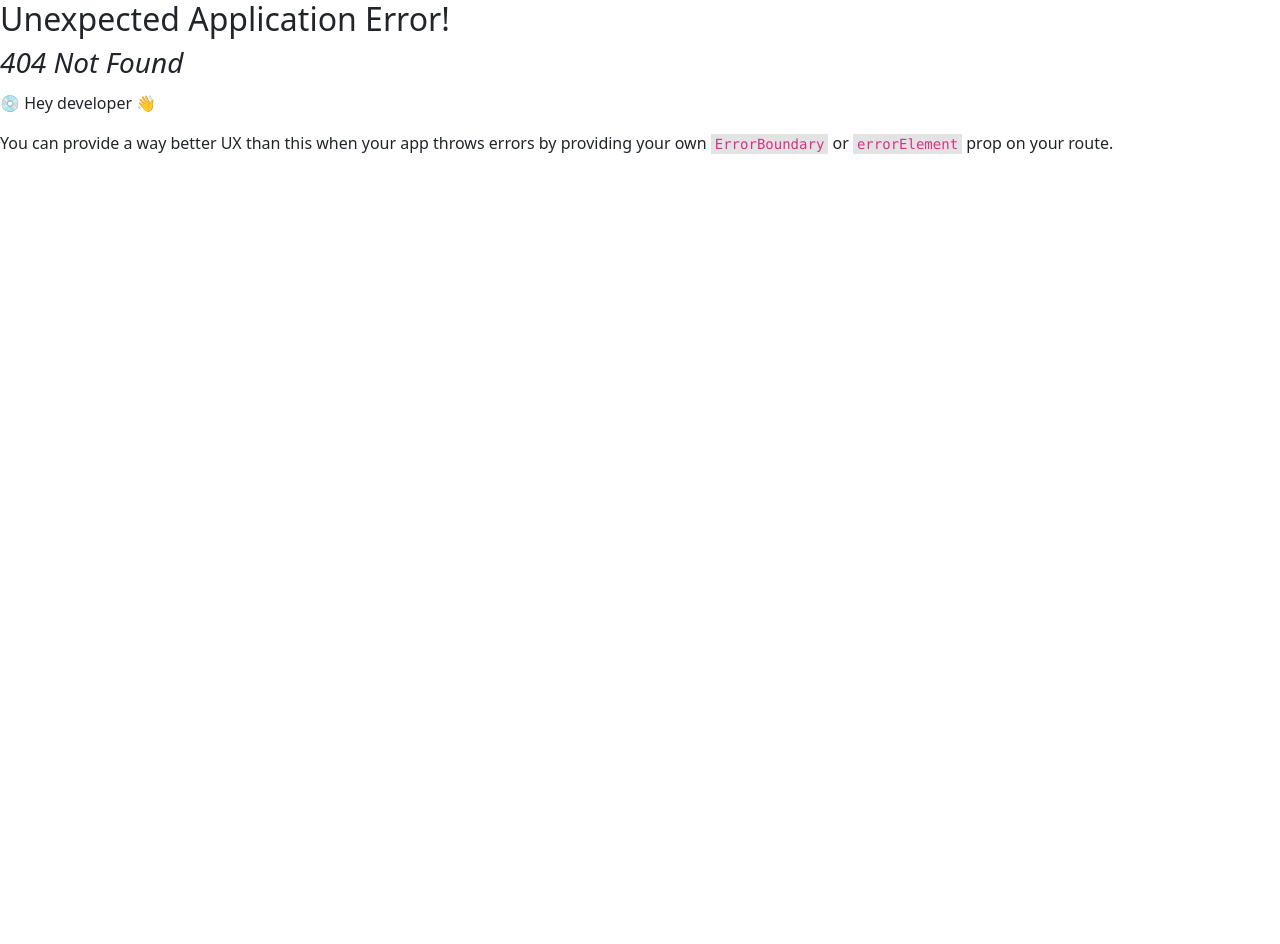
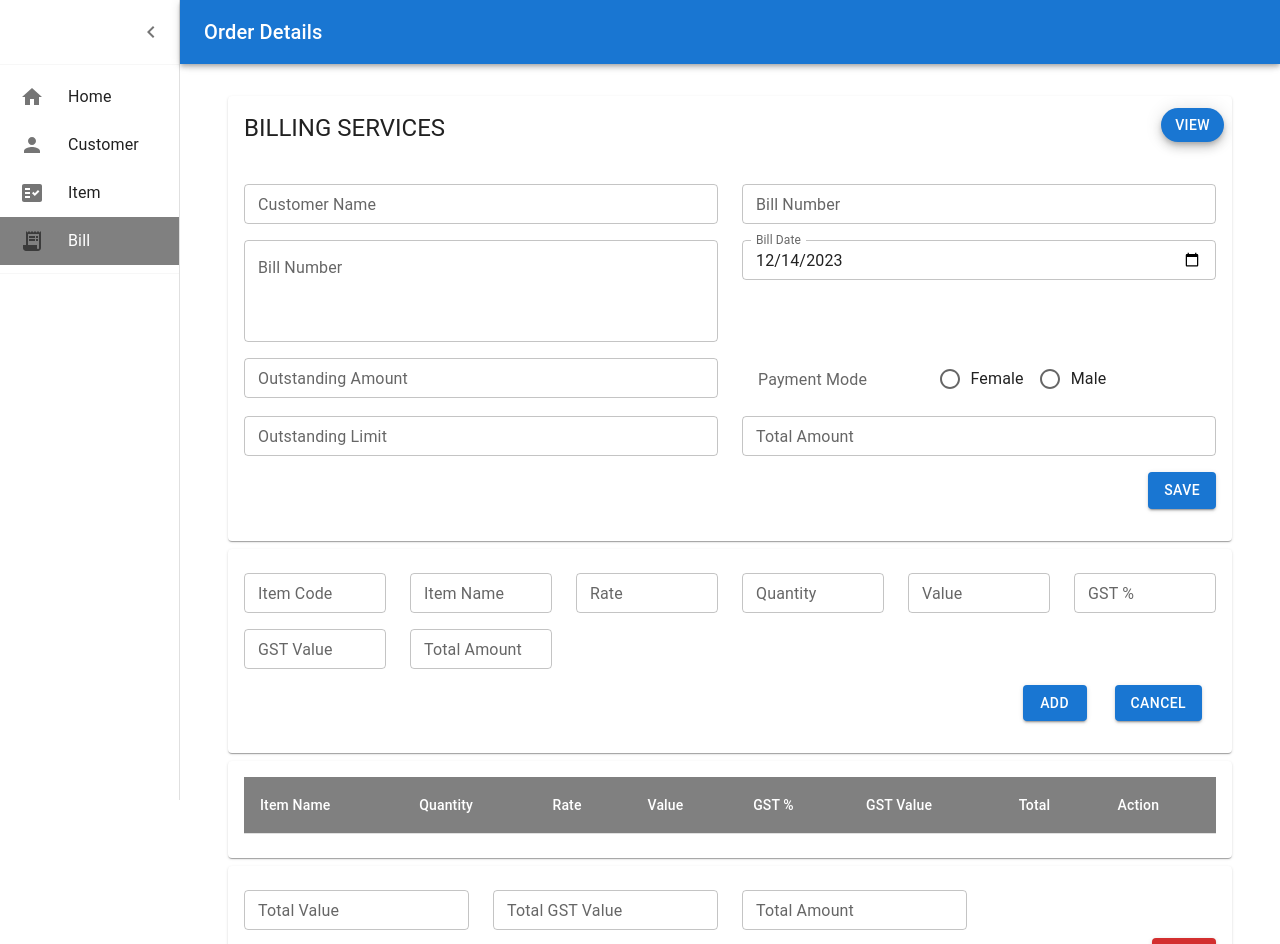
Before and after one commit to Praveen-3-git/order-details-project, a React (Vite) app: page /bill in a window 1280 px wide. Before the commit this address had no page. Shown: the top 944 px of the page. Before the commit the page ends 800 px from the top, so only its background shows below. Built offline with nearby package versions, Linux system fonts and the light colour scheme.

Commit message:
Bill Layout

```diff
--- a/src/components/bill.jsx
+++ b/src/components/bill.jsx
@@ -1,10 +1,168 @@
+import { Button, Card, CardContent, CardHeader, Container, Fab, FormControl, FormControlLabel, FormLabel, Radio, RadioGroup, Table, TableCell, TableContainer, TableHead, TableRow, TextField, Tooltip } from "@mui/material"
 
 const Bill=()=>{
     return(
         <>
-            Bill
+            <Container maxWidth='xl'>
+                <BillEntry/>
+            </Container>
         </>
     )
 }
 
 export default Bill
+
+const BillEntry=()=>{
+    const todayDate = new Date().toISOString().split('T')[0]; // Get today's date in YYYY-MM-DD format
+
+    return(
+        <>
+        <Card className="my-2">
+            <CardHeader
+                title="BILLING SERVICES"
+                action={<Tooltip title="View" placement="top" arrow>
+                            <Fab variant="extended" size="small" id="viewBTN" color="primary" sx={{padding:'1em'}} >
+                                View
+                            </Fab>
+                        </Tooltip> }
+            />
+            <CardContent>
+                <form id="form1">
+                <div className="row">
+                    <div className="col-sm-6 my-2">
+                        <TextField fullWidth size="small" label='Customer Name' id='customerName' name='customerName'
+                        />
+                    </div>
+                    <div className="col-sm-6 my-2">
+                        <TextField fullWidth size="small" label='Bill Number' id='billNumber' name='billNumber'
+                        />
+                    </div>
+                    <div className="col-sm-6 my-2">
+                        <TextField fullWidth label='Bill Number' id='billNumber' name='billNumber' multiline rows={3}
+                        />
+                    </div>
+                    <div className="col-sm-6 my-2">
+                        <TextField fullWidth size="small" label='Bill Date' id='billDate' name='billDate'
+                            type="date" value={todayDate} inputProps={{max: todayDate}}
+                        />
+                    </div>
+                    <div className="col-sm-6 my-2">
+                        <TextField fullWidth size="small" label='Outstanding Amount' id='outstandingAmount' name='outstandingAmount'
+                        />
+                    </div>
+                    <div className="col-sm-6 my-2 row">
+                        <div className="col-sm-5" >
+                            <FormLabel id="paymentRadioLabel" sx={{marginTop:'0.6rem',paddingLeft:'1rem'}}>Payment Mode</FormLabel>
+                        </div>
+                        <div className="col-sm-7">
+                            <RadioGroup row aria-labelledby="paymentRadioLabel" name="paymentRadio">
+                                <FormControlLabel value="female" control={<Radio />} label="Female" />
+                                <FormControlLabel value="male" control={<Radio />} label="Male" />
+                            </RadioGroup>
+                        </div>
+                    </div>
+                    <div className="col-sm-6 my-2">
+                        <TextField fullWidth size="small" label='Outstanding Limit' id='outstandingLimit' name='outstandingLimit'
+                        />
+                    </div>
+                    <div className="col-sm-6 my-2">
+                        <TextField fullWidth size="small" label='Total Amount' id='totalAmount' name='totalAmount'
+                        />
+                    </div>
+                    <div className="text-end my-2">
+                        <Button variant="contained">SAVE</Button>
+                    </div>
+                </div>
+                </form>
+            </CardContent>
+        </Card>
+        <Card className="my-2">
+            <CardContent>
+                <form id="form2">
+                <div className="row">
+                    <div className="col-sm-2 my-2">
+                        <TextField fullWidth size="small" label='Item Code' id='itemCode' name='itemCode'
+                        />
+                    </div>
+                    <div className="col-sm-2 my-2">
+                        <TextField fullWidth size="small" label='Item Name' id='itemName' name='itemName'
+                        />
+                    </div>
+                    <div className="col-sm-2 my-2">
+                        <TextField fullWidth size="small" label='Rate' id='rate' name='rate' type="number"
+                        />
+                    </div>
+                    <div className="col-sm-2 my-2">
+                        <TextField fullWidth size="small" label='Quantity' id='quantity' name='quantity' type="number"
+                        />
+                    </div>
+                    <div className="col-sm-2 my-2">
+                        <TextField fullWidth size="small" label='Value' id='value' name='value' type="number"
+                        />
+                    </div>
+                    <div className="col-sm-2 my-2">
+                        <TextField fullWidth size="small" label='GST %' id='gstp' name='gstp' type="number"
+                        />
+                    </div>
+                    <div className="col-sm-2 my-2">
+                        <TextField fullWidth size="small" label='GST Value' id='gstv' name='gstv' type="number"
+                        />
+                    </div>
+                    <div className="col-sm-2 my-2">
+                        <TextField fullWidth size="small" label='Total Amount' id='totalValue' name='totalValue' type="number"
+                        />
+                    </div>
+                    <div className="text-end my-2">
+                        <Button variant="contained" sx={{marginX:'1em'}}>ADD</Button>
+                        <Button variant="contained" sx={{marginX:'1em'}}>CANCEL</Button>
+                    </div>
+                </div>
+                </form>
+            </CardContent>
+        </Card>
+        <Card className="my-2">
+            <CardContent>
+                <TableContainer>
+                    <Table>
+                        <TableHead>
+                            <TableRow sx={{backgroundColor:'gray'}}>
+                                <TableCell sx={{color:'white'}}>Item Name</TableCell>
+                                <TableCell sx={{color:'white'}}>Quantity</TableCell>
+                                <TableCell sx={{color:'white'}}>Rate</TableCell>
+                                <TableCell sx={{color:'white'}}>Value</TableCell>
+                                <TableCell sx={{color:'white'}}>GST %</TableCell>
+                                <TableCell sx={{color:'white'}}>GST Value</TableCell>
+                                <TableCell sx={{color:'white'}}>Total</TableCell>
+                                <TableCell sx={{color:'white'}}>Action</TableCell>
+                            </TableRow>
+                        </TableHead>
+                    </Table>
+                </TableContainer>
+            </CardContent>
+        </Card>
+        <Card className="my-2">
+            <CardContent>
+                <form id="form3">
+                <div className="row">
+                    <div className="col-sm-3 my-2">
+                        <TextField fullWidth size="small" label='Total Value' id='value' name='value' type="number"
+                        />
+                    </div>
+                    <div className="col-sm-3 my-2">
+                        <TextField fullWidth size="small" label='Total GST Value' id='totalGst' name='totalGst' type="number"
+                        />
+                    </div>
+                    <div className="col-sm-3 my-2">
+                        <TextField fullWidth size="small" label='Total Amount' id='amount' name='amount' type="number"
+                        />
+                    </div>
+                </div>
+                <div className="text-end">
+                    <Button type="reset" size="small" variant="contained" color="error" >CLEAR</Button>
+                </div>
+                </form>
+            </CardContent>
+        </Card>
+        </>
+    )
+}
--- a/src/components/sidebar.jsx
+++ b/src/components/sidebar.jsx
@@ -19,6 +19,9 @@ import ListItemText from '@mui/material/ListItemText';
 import PersonIcon from '@mui/icons-material/Person';
 import { NavLink, Outlet } from 'react-router-dom';
 import { Tooltip, useMediaQuery } from '@mui/material';
+import ReceiptLongIcon from '@mui/icons-material/ReceiptLong';
+import HomeIcon from '@mui/icons-material/Home';
+import FactCheckIcon from '@mui/icons-material/FactCheck';
 const drawerWidth = 180;
 
 const openedMixin = (theme) => ({
@@ -87,9 +90,10 @@ const Drawer = styled(MuiDrawer, { shouldForwardProp: (prop) => prop !== 'open'
 );
 
 const navContent = [
-  { to: '/', icon: <PersonIcon/> , text: 'Home' },
+  { to: '/', icon: <HomeIcon/> , text: 'Home' },
   { to: '/customer', icon: <PersonIcon/>, text: 'Customer' },
-  { to: '/item', icon: <PersonIcon/>, text: 'Item' }
+  { to: '/item', icon: <FactCheckIcon/>, text: 'Item' },
+  { to: '/bill', icon: <ReceiptLongIcon/>, text: 'Bill' }
 ];
 export default function Sidebarmini() {
   const theme = useTheme();
@@ -142,13 +146,18 @@ export default function Sidebarmini() {
                   minHeight: 48,
                   justifyContent: open ? 'initial' : 'center',
                   px: 2.5,
-                }}
+                  backgroundColor: theme => theme.palette.background.default,
+                    '&.active': {
+                      backgroundColor: 'gray',color:'white' // Set the desired background color for the active link
+                    },
+                  }}
               >
                 <ListItemIcon
                   sx={{
                     minWidth: 0,
                     mr: open ? 3 : 'auto',
                     justifyContent: 'center',
+                    // color: 'inherit',
                   }}
                 >
                   {item.icon}
--- a/src/land.jsx
+++ b/src/land.jsx
@@ -3,6 +3,7 @@ import Sidebarmini from "./components/sidebar"
 import Home from "./components/home.jsx"
 import Customer from './components/customer.jsx'
 import Item from './components/item.jsx'
+import Bill from "./components/bill.jsx"
 
 const router =createBrowserRouter(
     createRoutesFromElements(
@@ -10,6 +11,7 @@ const router =createBrowserRouter(
             <Route index element={<Home/>} ></Route>
             <Route path="customer" element={<Customer/>}></Route>
             <Route path="item" element={<Item/>}></Route>
+            <Route path="bill" element={<Bill/>}></Route>
         </Route>
     )
 )
```
